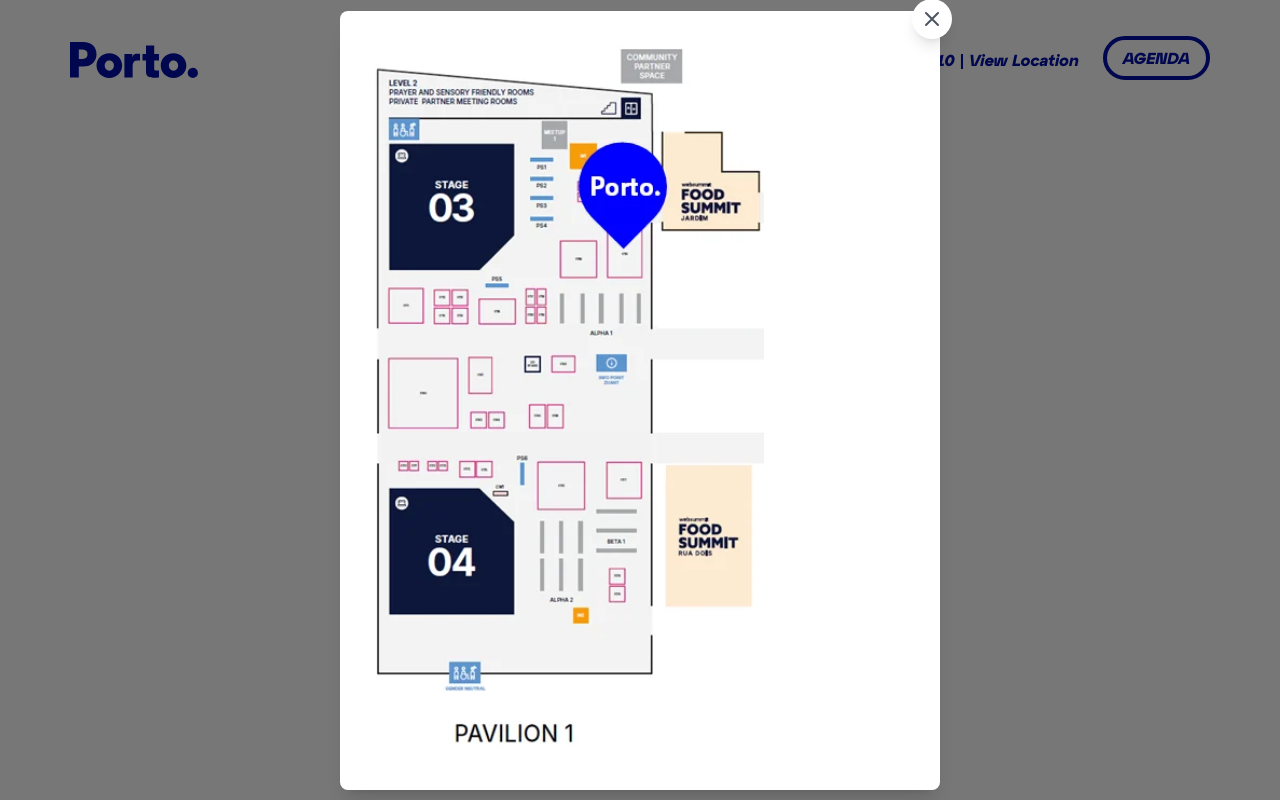
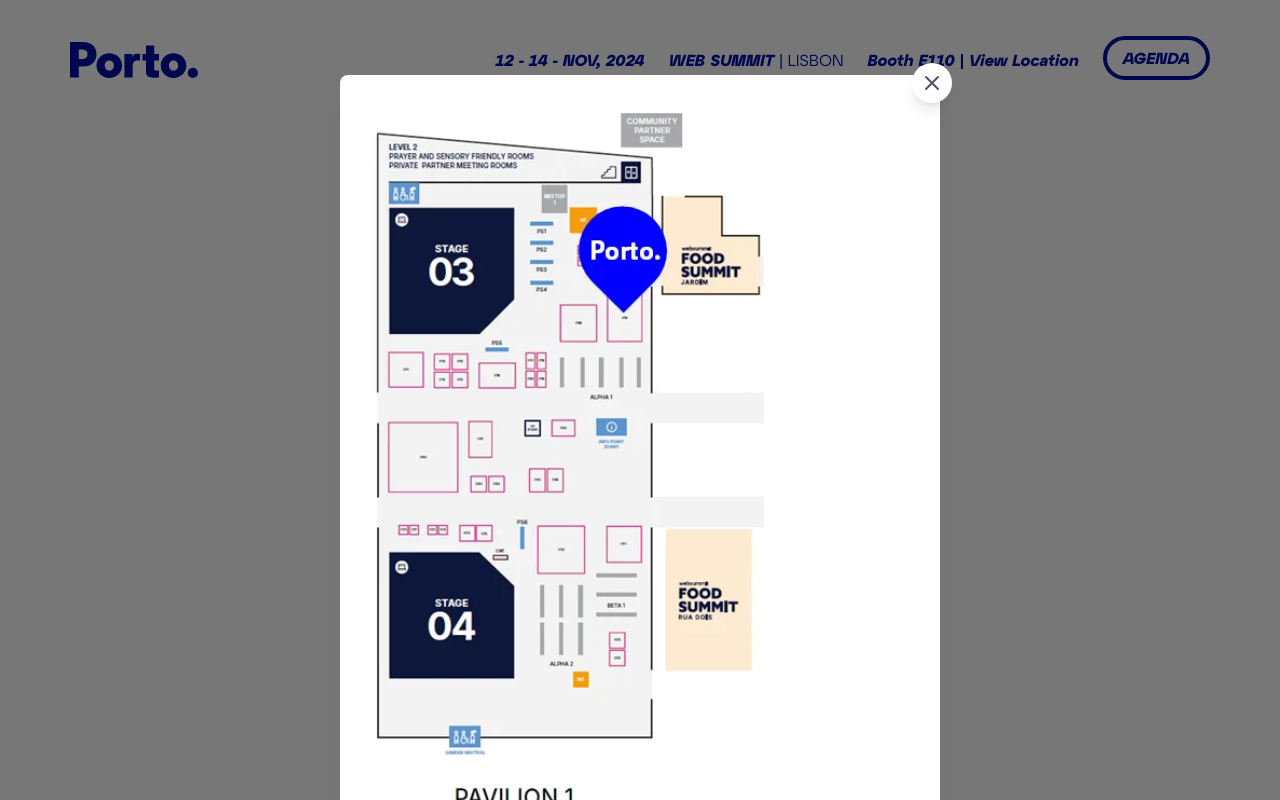
Before and after one commit to Fernando-Ligabue/lp-websummit-2024, a React (Vite) app: page / in a window 1280 px wide. Both pictures are taken after a click on the element "Booth E110 | View Location". Shown: the top 800 px of the page. Built offline with nearby package versions, Linux system fonts and the light colour scheme.

Commit message:
fix top modal location

```diff
--- a/src/components/Header.jsx
+++ b/src/components/Header.jsx
@@ -49,7 +49,7 @@
             onClick={handleViewLocation}
           />
 
-          <div className="relative bg-white rounded-lg shadow-xl max-w-[90%] w-[600px] m-4">
+          <div className="relative bg-white rounded-lg shadow-xl max-w-[90%] w-[600px] m-4 top-16">
             <button
               onClick={handleViewLocation}
               className="absolute -right-3 -top-3 bg-white rounded-full p-2 shadow-lg hover:bg-gray-100 transition-colors"
```
